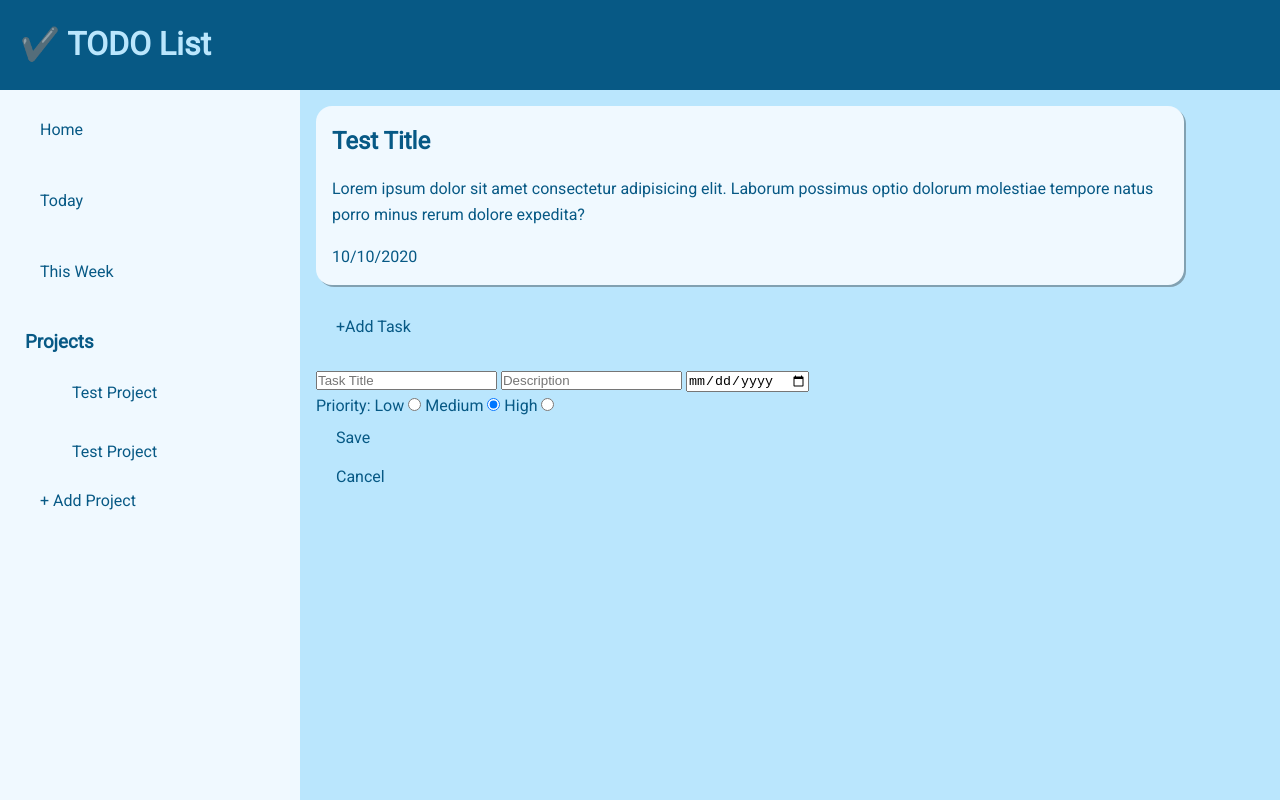
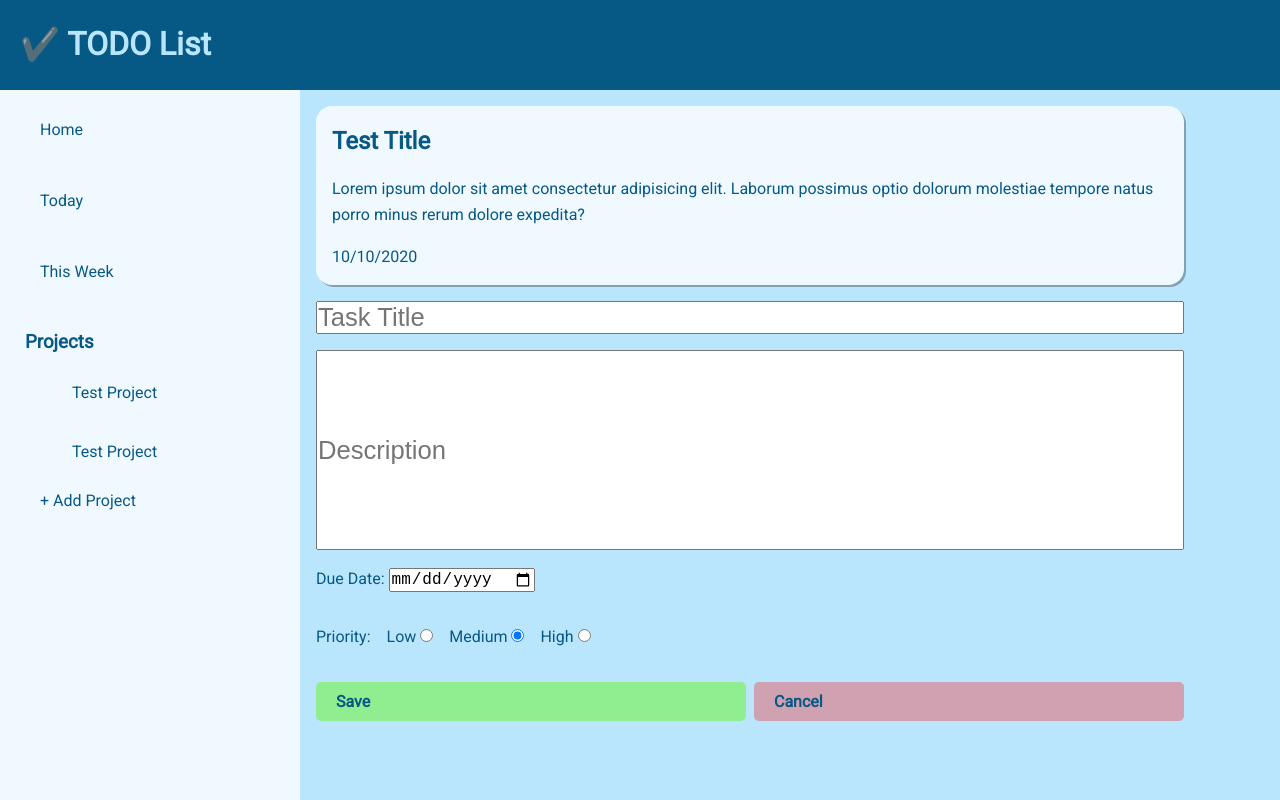
Before and after one commit to JKPearce/Todo-List, a website built with webpack: page dist/index.html in a window 1280 px wide. Both pictures are taken after a click on the button "+Add Task". Built offline with nearby package versions, Linux system fonts and the light colour scheme; files whose address does not match are found by name.

Commit message:
Add style and functionality to button

```diff
--- a/src/index.js
+++ b/src/index.js
@@ -1,11 +1,31 @@
 import "./scss/main.scss";
 
 const addTaskButton = document.getElementById('addTaskBtn');
-const todoWrapper = document.querySelector('.project-todo-wrapper');
+const addTaskForm = document.getElementById('newTaskForm');
 
+const toggleTaskForm = (toggle) => {
+    if (toggle) {
+        addTaskButton.classList.add('active');
+        addTaskForm.classList.add('active');
+    } else {
+        addTaskButton.classList.remove('active');
+        addTaskForm.classList.remove('active');
+    }
+}
 
-addTaskButton.addEventListener('click', ()=>{
+addTaskButton.addEventListener('click', () => {
+    addTaskForm.reset();
+    toggleTaskForm(true);
+});
 
-    addTaskButton.classList.add('active');
+const saveTaskBtn = document.getElementById('submitNewTask');
+const cancelNewTask = document.getElementById('cancelNewTask');
 
+saveTaskBtn.addEventListener('click', (e) => {
+    e.preventDefault();
+    //save user data to a new task class from import
+
+    toggleTaskForm(false);
 });
+
+cancelNewTask.addEventListener('click', toggleTaskForm(false));
--- a/src/scss/main.scss
+++ b/src/scss/main.scss
@@ -1,11 +1,9 @@
 @import url('https://fonts.googleapis.com/css2?family=Roboto&display=swap');
 
-:root {
-    --primary-dark: #075985;
-    --secondary-dark: #0ea5e9;
-    --primary-light: #bae6fd;
-    --secondary-light: #f0f9ff;
-}
+$primary-dark: #075985;
+$secondary-dark: #0ea5e9;
+$primary-light: #bae6fd;
+$secondary-light: #f0f9ff;
 
 *,
 *::before,
@@ -16,8 +14,8 @@
 }
 
 body {
-    background-color: var(--primary-light);
-    color: var(--primary-dark);
+    background-color: $primary-light;
+    color: $primary-dark;
     font-family: 'Roboto', sans-serif;
     line-height: 1.6;
     min-height: 100vh;
@@ -25,8 +23,8 @@ body {
 
 header {
     width: 100%;
-    background-color: var(--primary-dark);
-    color: var(--primary-light);
+    background-color: $primary-dark;
+    color: $primary-light;
     padding: 20px;
     display: flex;
     align-items: center;
@@ -51,14 +49,14 @@ main {
     }
 
     button:hover {
-        background-color: var(--secondary-dark);
+        background-color: $secondary-dark;
     }
 
     aside {
         width: 300px;
         min-width: 250px;
         height: calc(100vh - 90px);
-        background: var(--secondary-light);
+        background: $secondary-light;
         padding: 20px;
 
         nav {
@@ -96,10 +94,14 @@ main {
 
         .add-new-task-btn {
             height: 50px;
+            display: inline-block;
+            &.active{
+                display: none;
+            }
         }
 
         .project-todo-card {
-            background-color: var(--secondary-light);
+            background-color: $secondary-light;
             display: flex;
             flex-direction: column;
             gap: 1rem;
@@ -107,5 +109,58 @@ main {
             border-radius: 1rem;
             box-shadow: 2px 2px rgba(0, 0, 0, 0.3);
         }
+
+        .add-new-task-form{
+            flex-direction: column;
+            gap: 1rem;
+            display: none;
+
+            &.active{
+                display:flex;
+            }
+            input{
+            font-size: 1.6rem;
+            resize: none;
+            }
+
+            #taskDescription{
+                overflow: auto;
+                height: 200px;
+            }
+
+            #taskDueDate{
+                max-width: 30%;
+                font-size: 1rem;
+            }
+
+            .priority-wrapper{
+                display: flex;
+                justify-content: flex-start;
+                gap: 1rem;
+                margin: 1rem 0;
+            }
+
+            .btn-submit{
+                background: lightgreen;
+                color: $primary-dark;
+                font-weight: bold;
+            }
+
+            .btn-cancel{
+                background-color: rgba($color: red, $alpha: 0.3);
+                color: $primary-dark;
+                font-weight: bold;
+            }
+
+            button:hover{
+                background: #ccc;
+            }
+
+            .form-buttons{
+                display: flex;
+                gap: 0.5rem;
+            }
+
+        }
     }
 }
--- a/src/scss/style.css
+++ /dev/null
@@ -1,108 +0,0 @@
-@import url('https://fonts.googleapis.com/css2?family=Roboto&display=swap');
-
-:root{
-    --primary-dark: #075985;
-    --secondary-dark: #0ea5e9;
-    --primary-light: #bae6fd;
-    --secondary-light: #f0f9ff;
-}
-
-*, *::before, *::after{
-    box-sizing: border-box;
-    padding: 0;
-    margin: 0;
-}
-
-body{
-    background-color: var(--primary-light);
-    color: var(--primary-dark);
-    font-family: 'Roboto', sans-serif;
-    line-height: 1.6;
-    min-height: 100vh;
-}
-
-main{
-    display: flex;
-}
-
-header{
-    width: 100%;
-    background-color: var(--primary-dark);
-    color: var(--primary-light);
-    padding: 20px;
-    display: flex;
-    align-items: center;
-    height: 90px;
-}
-
-aside{
-    width: 300px;
-    min-width: 250px;
-    height: calc(100vh - 90px );
-    background: var(--secondary-light);
-    padding: 20px;
-}
-
-nav{
-    display: flex;
-    flex-direction: column;
-    gap: 2rem;
-}
-
-main button {
-    width: 100%;
-    padding: 10px 20px;
-    border-radius: 5px;
-    cursor: pointer;
-    border: none;
-    color: inherit;
-    font-family: inherit;
-    font-size: inherit;
-    outline: none;
-    background-color: inherit;
-    text-align: left;
-}
-
-main button:hover{
-    background-color: var(--secondary-dark);
-}
-
-.top-section{
-    display: flex;
-    flex-direction: column;
-    gap: 2rem;
-}
-
-.project-section h1{
-    padding: 5px;
-}
-
-.project-btn-wrapper{
-    margin-left: 2rem;
-}
-.project-btn-wrapper button{
-    margin: 10px 0;
-}
-
-.content{
-    display: flex;
-    flex-direction: column;
-    flex-wrap: wrap;
-    padding: 1rem;
-    width: 900px;
-    gap: 1rem;
-}
-
-.add-new-task-btn{
-    height: 50px;
-}
-
-.project-todo-card{
-    background-color: var(--secondary-light);
-    display: flex;
-    flex-direction: column;
-    gap: 1rem;
-    padding: 1rem;
-    border-radius: 1rem;
-    box-shadow: 2px 2px rgba(0, 0, 0, 0.3);
-}
```
Also changed, not shown: dist/index.html, dist/main.js.
